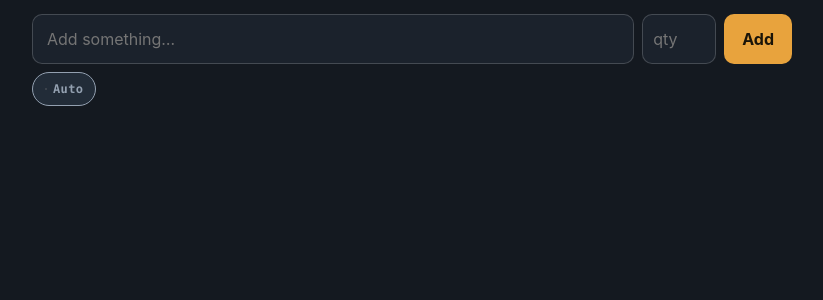
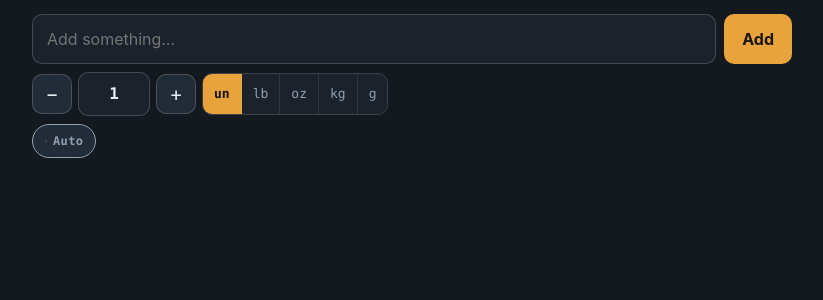
Before and after one commit to willianpripp/groceries, a FastAPI app: template app/templates/index.html in a window 1280 px wide. Shown: the part 54-354 px from the top of the page, without its empty margins (22-845 px from the left). Run offline with FastAPI, Linux system fonts and the light colour scheme; the template is opened without the code that fills it, so the values that code supplies are empty; some libraries are stand-ins or nearby versions.

Commit message:
Show quantity as a number and unit badge, drop the added-by initial
I added qty_num and unit to entries (additive, idempotent backfill at boot
from the old text where it clearly parses) and keep writing a normalised
qty text. The add bar and edit panel get a number input with unit radios
and -/+ buttons that step by unit when JavaScript is present. The added-by
column is still stored; only its display is gone.

```diff
--- a/app/main.py
+++ b/app/main.py
@@ -27,6 +27,7 @@ from psycopg.rows import dict_row
 from psycopg_pool import ConnectionPool
 
 import gate
+import qty as qtymod
 
 DSN = os.environ.get("GRO_DSN", "postgresql://groceries:groceries@db:5432/groceries")
 
@@ -79,6 +80,12 @@ create index if not exists entries_open on entries (done_at) where done_at is nu
 -- In-place edits (qty/note/store, 2026-08-15) need their own timestamp so the
 -- live-sync fingerprint moves without touching added_at (which orders the list).
 alter table entries add column if not exists updated_at timestamptz;
+
+-- Quantity as number + unit (un = count). `qty` text stays: it is still
+-- written (normalised) for anything that reads it, and it is what shows for
+-- legacy rows that never parsed.
+alter table entries add column if not exists qty_num numeric;
+alter table entries add column if not exists unit text;
 """
 
 SEED_STORES = [("Costco", "#C94A4A", 10), ("Aldi", "#4A7BC9", 20),
@@ -91,6 +98,20 @@ pool = ConnectionPool(DSN, min_size=1, max_size=4, open=False)
 app = FastAPI()
 app.mount("/static", StaticFiles(directory="static"), name="static")
 templates = Jinja2Templates(directory="templates")
+qtymod.register(templates.env)
+
+
+def backfill_qty(conn):
+    """Fill qty_num/unit from the old free text where it clearly parses.
+    Idempotent: only rows still without a number are looked at, and rows that
+    never parse stay null (their badge shows the text as written)."""
+    rows = conn.execute("select id, qty from entries where qty_num is null"
+                        " and qty <> ''").fetchall()
+    for eid, text in rows:
+        p = qtymod.parse_text(text)
+        if p:
+            conn.execute("update entries set qty_num = %s, unit = %s where id = %s",
+                         (p[0], p[1], eid))
 
 
 @app.on_event("startup")
@@ -98,6 +119,7 @@ def startup():
     pool.open()
     with pool.connection() as conn:
         conn.execute(SCHEMA)
+        backfill_qty(conn)
         for name, color, pos in SEED_STORES:
             conn.execute(
                 "insert into stores (name, color, pos) values (%s, %s, %s)"
@@ -246,13 +268,13 @@ def who(request: Request) -> str:
 def page_ctx(request: Request, at: int | None):
     stores = q("select * from stores order by pos, name")
     open_entries = q("""
-        select e.id, e.qty, e.note, e.planned_store, e.added_by,
+        select e.id, e.qty, e.qty_num, e.unit, e.note, e.planned_store, e.added_by,
                i.name, i.category
         from entries e join items i on i.id = e.item_id
         where e.done_at is null
         order by e.added_at""")
     done_today = q("""
-        select e.id, e.qty, e.planned_store, e.bought_store, i.name
+        select e.id, e.qty, e.qty_num, e.unit, e.planned_store, e.bought_store, i.name
         from entries e join items i on i.id = e.item_id
         where e.done_at::date = current_date
         order by e.done_at desc""")
@@ -293,7 +315,8 @@ def index(request: Request):
 
 @app.post("/add")
 def add(request: Request, name: str = Form(""), store: str = Form("auto"),
-        qty: str = Form(""), note: str = Form(""), category: str = Form("")):
+        qty_num: str = Form(""), unit: str = Form("un"),
+        note: str = Form(""), category: str = Form("")):
     name = name.strip()
     if not name:
         return RedirectResponse(base_of(request) + "/", status_code=303)
@@ -305,10 +328,12 @@ def add(request: Request, name: str = Form(""), store: str = Form("auto"),
         s = suggest_store(name)
         item = remember(name, None, category or None)
         planned = s["store_id"]
-    # No quantity means one: every row carries a number (Willian, 2026-08-15).
-    q("insert into entries (item_id, qty, note, planned_store, added_by)"
-      " values (%s, %s, %s, %s, %s)",
-      (item["id"], qty.strip() or "1", note.strip(), planned, who(request)))
+    # No quantity means 1 un: every row carries a number.
+    num, unit = qtymod.parse_input(qty_num, unit)
+    q("insert into entries (item_id, qty, qty_num, unit, note, planned_store, added_by)"
+      " values (%s, %s, %s, %s, %s, %s, %s)",
+      (item["id"], qtymod.normalise(num, unit), num, unit, note.strip(), planned,
+       who(request)))
     return RedirectResponse(base_of(request) + "/", status_code=303)
 
 
@@ -339,17 +364,24 @@ def move(request: Request, eid: int, store: int = Form(...)):
 
 
 @app.post("/entries/{eid}/update")
-def update_entry(request: Request, eid: int, qty: str = Form(""),
-                 note: str = Form(""), store: str = Form("")):
+def update_entry(request: Request, eid: int, qty_num: str = Form(""),
+                 unit: str = Form("un"), note: str = Form(""),
+                 store: str = Form("")):
     """Edit an open entry in place: qty, note, store. Changing the store here
     is as deliberate as tapping a chip on add, so it moves the item's home."""
     e = q1("select e.*, i.name from entries e join items i on i.id = e.item_id"
            " where e.id = %s and e.done_at is null", (eid,))
     if e:
         new_store = int(store) if store.isdigit() else None
-        q("update entries set qty = %s, note = %s, planned_store = %s,"
-          " updated_at = now() where id = %s",
-          (qty.strip() or "1", note.strip(), new_store, eid))
+        if not qty_num.strip() and e["qty_num"] is None and e["qty"].strip():
+            # A legacy text quantity ("1 pack") left untouched stays as written.
+            num, unit, text = None, None, e["qty"]
+        else:
+            num, unit = qtymod.parse_input(qty_num, unit)
+            text = qtymod.normalise(num, unit)
+        q("update entries set qty = %s, qty_num = %s, unit = %s, note = %s,"
+          " planned_store = %s, updated_at = now() where id = %s",
+          (text, num, unit, note.strip(), new_store, eid))
         if new_store and new_store != e["planned_store"]:
             remember(e["name"], new_store, None)
     return RedirectResponse(base_of(request) + "/", status_code=303)
--- a/app/static/style.css
+++ b/app/static/style.css
@@ -48,11 +48,37 @@ select { padding: 8px 10px; }
 .addbar { margin-bottom: 10px; max-width: 760px; }
 .addbar .row1 { display: flex; gap: 8px; }
 .addbar input[name=name] { flex: 1; padding: 12px 14px; min-width: 0; }
-.addbar .qty { width: 74px; padding: 12px 10px; }
 .addbar .go {
   padding: 12px 18px; background: var(--accent); color: #1A1408;
   font-weight: 700; border: 0; border-radius: 10px;
 }
+.qtyrow { margin-top: 8px; }
+
+/* --- quantity stepper: - [value] + and a unit segmented control ----------- */
+.stepper { display: flex; align-items: center; gap: 6px; flex-wrap: wrap; }
+.stepper input[type=number] {
+  width: 72px; padding: 9px 8px; text-align: center; font-family: var(--mono);
+  font-weight: 700; min-height: 40px; -moz-appearance: textfield; appearance: textfield;
+}
+.stepper input[type=number]::-webkit-outer-spin-button,
+.stepper input[type=number]::-webkit-inner-spin-button { -webkit-appearance: none; margin: 0; }
+.stepper .qminus, .stepper .qplus {
+  width: 40px; height: 40px; padding: 0; font-size: 20px; line-height: 1;
+  background: var(--raised); cursor: pointer;
+}
+.stepper .qminus[hidden], .stepper .qplus[hidden] { display: none; }
+.units { display: inline-flex; border: 1px solid var(--line-strong); border-radius: 10px; overflow: hidden; }
+.units label { cursor: pointer; }
+.units input { appearance: none; margin: 0; width: 0; height: 0; position: absolute; opacity: 0; }
+.units span {
+  display: block; padding: 9px 11px; min-height: 40px; line-height: 22px;
+  font-family: var(--mono); font-size: 13px; color: var(--muted);
+  background: var(--surface); border-right: 1px solid var(--line);
+}
+.units label:last-child span { border-right: 0; }
+.units input:checked + span { background: var(--accent); color: #1A1408; font-weight: 700; }
+.units input:focus-visible + span { outline: 2px solid var(--text); outline-offset: -2px; }
+
 .chips { display: flex; gap: 6px; margin-top: 8px; flex-wrap: wrap; }
 .chip {
   --c: var(--muted);
@@ -119,11 +145,20 @@ select { padding: 8px 10px; }
    soon as a row had a quantity AND a note competing for space, flexbox
    happily shrank "Rotisserie chicken" into a one-letter-per-line column. */
 .entry .nm { font-size: 15.5px; overflow-wrap: break-word; flex: 1 1 auto; min-width: min-content; }
-.entry .q, .entry .note { color: var(--dim); font-size: 12.5px; font-family: var(--mono); }
+.entry .note { color: var(--dim); font-size: 12.5px; font-family: var(--mono); }
 /* Quantity is short and always fully readable; the note is the one thing on
    the row that may be arbitrarily long, so it is the one thing allowed to
    shrink and ellipsis. The full text is always in the edit panel. */
-.entry .q { flex: 0 0 auto; white-space: nowrap; }
+.entry .q {
+  flex: 0 0 auto; white-space: nowrap; min-width: 30px; text-align: center;
+  font-family: var(--mono); font-weight: 700; font-size: 17px; line-height: 1.2;
+  padding: 3px 9px; border-radius: 8px;
+  background: var(--accent); color: #1A1408; border: 1px solid transparent;
+}
+.entry .q small { font-size: 11px; font-weight: 700; margin-left: 2px; }
+/* a plain 1 is the default, so it stays quiet; raw = legacy text as written */
+.entry .q.plain { background: transparent; color: var(--muted); border-color: var(--line-strong); font-weight: 400; }
+.entry .q.raw { font-size: 13px; }
 .entry .note {
   flex: 0 1 auto; min-width: 0;
   white-space: nowrap; overflow: hidden; text-overflow: ellipsis;
@@ -131,11 +166,6 @@ select { padding: 8px 10px; }
 .entry .from {
   font-family: var(--mono); font-size: 10.5px; text-transform: uppercase; letter-spacing: .05em;
   flex: 0 1 auto; min-width: 0; white-space: nowrap; overflow: hidden; text-overflow: ellipsis;
-}
-.entry .by {
-  width: 20px; height: 20px; flex: 0 0 auto;
-  display: grid; place-items: center; border-radius: 50%;
-  background: var(--ground); color: var(--dim); font-size: 11px; font-family: var(--mono);
 }
 /* the toggle form wraps only the box; contents keeps the flex row flat */
 .entry form { display: contents; }
@@ -155,7 +185,7 @@ select { padding: 8px 10px; }
 /* display:flex would silently beat the hidden attribute */
 .editpanel[hidden] { display: none; }
 .editpanel input, .editpanel select { padding: 9px 10px; font-size: 14px; min-height: 40px; }
-.editpanel .eqty { width: 64px; }
+.editpanel .stepper { flex: 1 0 100%; }
 .editpanel .enote { flex: 1; min-width: 110px; }
 .editpanel .esave {
   padding: 9px 14px; background: var(--accent); color: #1A1408;
--- a/app/templates/_entry.html
+++ b/app/templates/_entry.html
@@ -1,3 +1,20 @@
+{# Quantity input: a plain number + unit radios work with no JavaScript; the
+   script un-hides the -/+ buttons, which step by the checked unit. #}
+{% macro stepper(num=None, unit='un', legacy='') %}
+<div class="stepper" data-steps='{{ qty_steps | tojson }}'>
+  <button type="button" class="qminus" aria-label="Less" hidden>−</button>
+  <input type="number" name="qty_num" inputmode="decimal" min="0" step="any"
+         value="{{ qty_value(num) if num is not none else ('' if legacy else '1') }}"
+         {% if legacy %}placeholder="{{ legacy }}"{% endif %} aria-label="Quantity">
+  <button type="button" class="qplus" aria-label="More" hidden>+</button>
+  <span class="units" role="radiogroup" aria-label="Unit">
+    {% for u in qty_units %}
+    <label><input type="radio" name="unit" value="{{ u }}" {% if (unit or 'un') == u %}checked{% endif %}><span>{{ u }}</span></label>
+    {% endfor %}
+  </span>
+</div>
+{% endmacro %}
+
 {% macro entry_row(e, at_store=None, from_store=None) %}
 {# The box toggles bought; the ✎ opens the panel below with qty, note, store,
    Save and Remove. Forms can't nest, so the toggle form wraps only the box
@@ -8,15 +25,14 @@
       {% if at_store %}<input type="hidden" name="at" value="{{ at_store }}">{% endif %}
       <button class="box" title="Bought"></button>
     </form>
+    {{ qty_badge(e.qty_num, e.unit, e.qty) }}
     <span class="nm">{{ e.name }}</span>
     {% if from_store %}<span class="from" style="color: {{ from_store.color }}">{{ from_store.name }}</span>{% endif %}
-    <span class="q">{{ e.qty or '1' }}</span>
     {% if e.note %}<span class="note">{{ e.note }}</span>{% endif %}
-    {% if e.added_by %}<span class="by">{{ e.added_by[:1] }}</span>{% endif %}
     <button type="button" class="editbtn" title="Edit or remove" aria-expanded="false">✎</button>
   </div>
   <form method="post" action="{{ base }}/entries/{{ e.id }}/update" class="editpanel" hidden>
-    <input name="qty" value="{{ e.qty or '1' }}" class="eqty" aria-label="Quantity">
+    {{ stepper(e.qty_num, e.unit, e.qty if e.qty_num is none else '') }}
     <input name="note" value="{{ e.note }}" placeholder="note" class="enote" aria-label="Note">
     <select name="store" aria-label="Store">
       <option value="">Anywhere</option>
--- a/app/templates/index.html
+++ b/app/templates/index.html
@@ -1,5 +1,5 @@
 {% extends "base.html" %}
-{% from "_entry.html" import entry_row with context %}
+{% from "_entry.html" import entry_row, stepper with context %}
 {% block content %}
 
 <header class="top">
@@ -27,9 +27,9 @@
   <div class="row1">
     <input name="name" list="known" placeholder="Add something…" required
            autocomplete="off" id="addname">
-    <input name="qty" placeholder="qty" class="qty">
     <button type="submit" class="go">Add</button>
   </div>
+  <div class="qtyrow">{{ stepper() }}</div>
   <datalist id="known">
     {% for n in names %}<option value="{{ n }}">{% endfor %}
   </datalist>
@@ -99,8 +99,8 @@
   {% for e in done_today %}
   <form method="post" action="{{ base }}/entries/{{ e.id }}/toggle" class="entry done">
     <button class="box" title="Un-buy">✓</button>
+    {{ qty_badge(e.qty_num, e.unit, e.qty) }}
     <span class="nm">{{ e.name }}</span>
-    {% if e.qty %}<span class="q">{{ e.qty }}</span>{% endif %}
   </form>
   {% endfor %}
 </section>
@@ -115,6 +115,23 @@ document.addEventListener('click', (ev) => {
   const panel = b.closest('.entrywrap').querySelector('.editpanel');
   panel.hidden = !panel.hidden;
   b.setAttribute('aria-expanded', String(!panel.hidden));
+});
+
+// Quantity stepper: -/+ step by the checked unit (the buttons stay hidden
+// without JS, where the number input and unit radios are the whole control).
+document.querySelectorAll('.stepper').forEach((st) => {
+  const steps = JSON.parse(st.dataset.steps);
+  const input = st.querySelector('input[type=number]');
+  const step = () => steps[st.querySelector('input[type=radio]:checked').value] || 1;
+  st.querySelectorAll('.qminus, .qplus').forEach((b) => {
+    b.hidden = false;
+    b.addEventListener('click', () => {
+      const s = step();
+      const cur = parseFloat(String(input.value).replace(',', '.')) || 0;
+      const next = Math.max(s, cur + (b.classList.contains('qplus') ? s : -s));
+      input.value = String(Math.round(next * 1000) / 1000);
+    });
+  });
 });
 
 // The one enhancement: as a name is typed, ask the memory and light up the
```
Also changed, not shown: app/qty.py (added, +74 -0 lines), tests/test_qty.py (added, +122 -0 lines), README.md.
